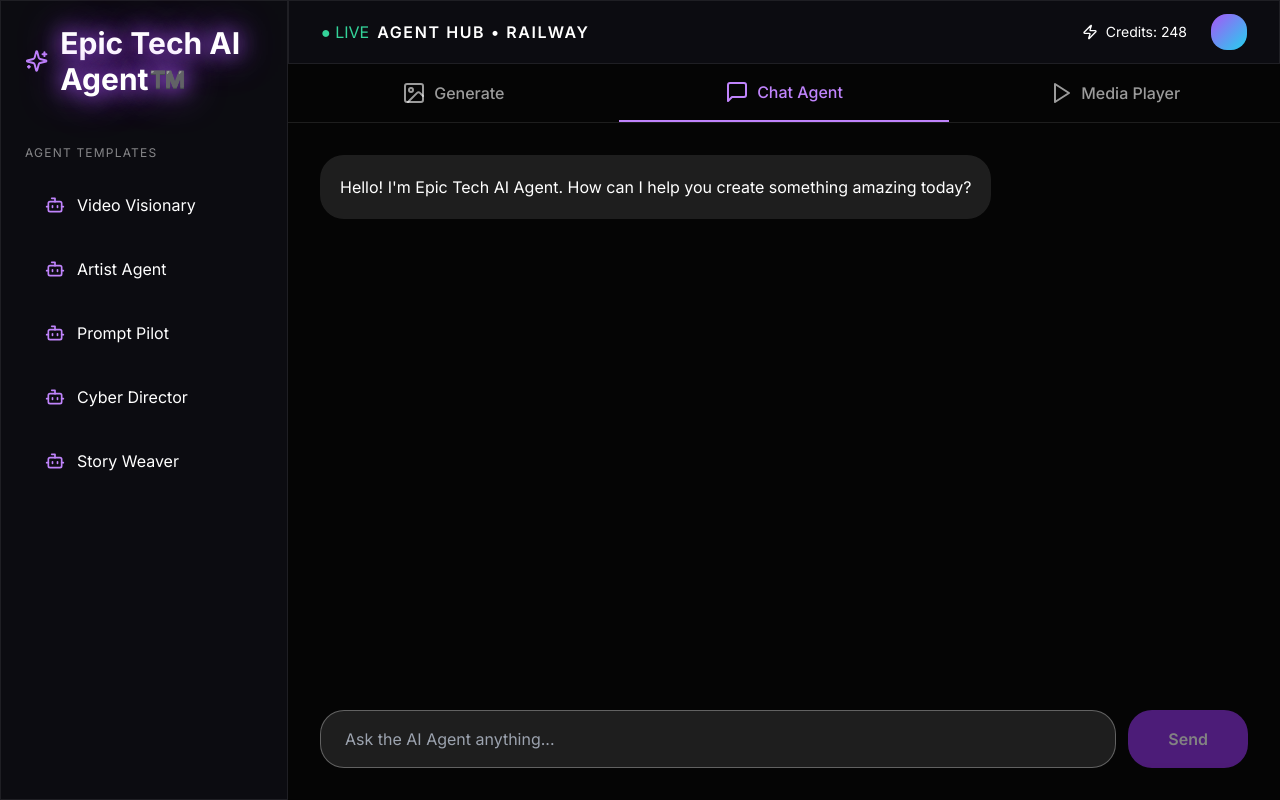
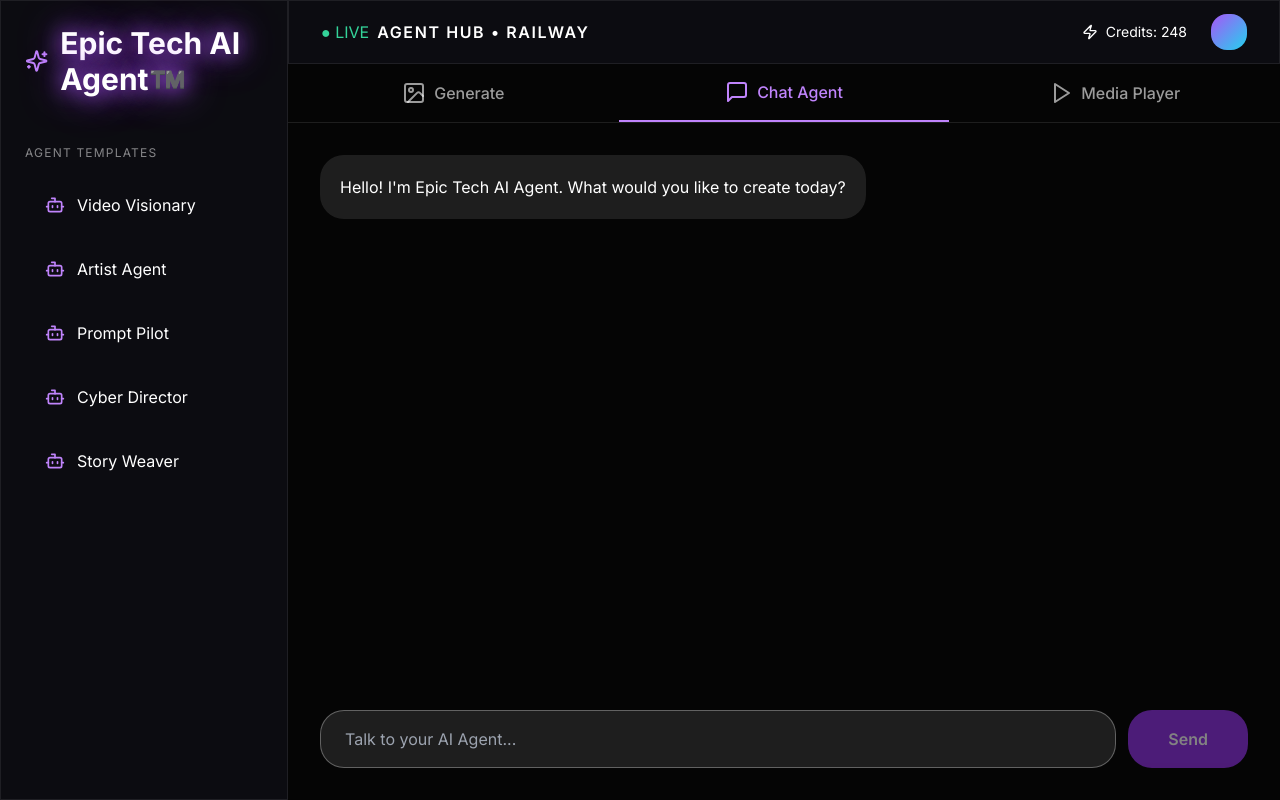
Before and after one commit to Sm0k367/epic-tech-platform, a Next.js app: page / in a window 1280 px wide. Both pictures are taken after a click on the button "Chat Agent". Built offline with nearby package versions, Linux system fonts and the light colour scheme.

Commit message:
Update page.tsx

```diff
--- a/app/page.tsx
+++ b/app/page.tsx
@@ -14,7 +14,7 @@
 
   // Chat State
   const [chatMessages, setChatMessages] = useState<{ role: string; content: string }[]>([
-    { role: 'assistant', content: "Hello! I'm Epic Tech AI Agent. How can I help you create something amazing today?" }
+    { role: 'assistant', content: "Hello! I'm Epic Tech AI Agent. What would you like to create today?" }
   ]);
   const [chatInput, setChatInput] = useState('');
   const [isChatLoading, setIsChatLoading] = useState(false);
@@ -36,7 +36,7 @@
     setIsGenerating(false);
   };
 
-  // Real Chat with Cloudflare AI
+  // Real Chat using Server Action
   const sendChatMessage = async () => {
     if (!chatInput.trim() || isChatLoading) return;
 
@@ -46,33 +46,22 @@
     setIsChatLoading(true);
 
     try {
-      const response = await fetch(
-        `https://api.cloudflare.com/client/v4/accounts/${process.env.NEXT_PUBLIC_CLOUDFLARE_ACCOUNT_ID}/ai/run/@cf/meta/llama-3-8b-instruct`,
-        {
-          method: 'POST',
-          headers: {
-            Authorization: `Bearer ${process.env.NEXT_PUBLIC_CLOUDFLARE_API_TOKEN}`,
-            'Content-Type': 'application/json',
-          },
-          body: JSON.stringify({
-            messages: [
-              { role: "system", content: "You are Epic Tech AI Agent, a helpful and creative cinematic AI assistant." },
-              ...chatMessages,
-              { role: "user", content: userMessage }
-            ],
-            max_tokens: 500,
-          }),
-        }
-      );
+      const response = await fetch('/api/chat', {
+        method: 'POST',
+        headers: { 'Content-Type': 'application/json' },
+        body: JSON.stringify({ message: userMessage, history: chatMessages }),
+      });
 
       const data = await response.json();
-      const reply = data.result?.response || "Sorry, I couldn't process that.";
 
-      setChatMessages(prev => [...prev, { role: 'assistant', content: reply }]);
+      setChatMessages(prev => [...prev, {
+        role: 'assistant',
+        content: data.reply || "Sorry, I couldn't respond right now."
+      }]);
     } catch (err) {
       setChatMessages(prev => [...prev, {
         role: 'assistant',
-        content: "Sorry, I'm having trouble connecting right now. Please try again."
+        content: "Sorry, I'm having trouble connecting. Please try again."
       }]);
     }
 
@@ -81,7 +70,7 @@
 
   return (
     <div className="min-h-screen bg-[#050505] text-white flex overflow-hidden">
-      {/* Sidebar */}
+      {/* Sidebar - same as before */}
       <div className="w-72 border-r border-white/10 p-6 glass flex flex-col">
         <div className="flex items-center gap-3 mb-12">
           <Sparkles className="w-9 h-9 text-purple-400" />
@@ -174,26 +163,20 @@
           </div>
         )}
 
-        {/* Chat Agent Tab - REAL AI */}
+        {/* Chat Tab */}
         {activeTab === 'chat' && (
           <div className="flex-1 flex flex-col p-8">
-            <div className="flex-1 overflow-y-auto space-y-6 mb-6 pr-4">
+            <div className="flex-1 overflow-y-auto space-y-6 mb-6">
               {chatMessages.map((msg, i) => (
                 <div key={i} className={`flex ${msg.role === 'user' ? 'justify-end' : 'justify-start'}`}>
                   <div className={`max-w-[75%] p-5 rounded-3xl ${
-                    msg.role === 'user'
-                      ? 'bg-purple-600 text-white'
-                      : 'bg-white/10'
+                    msg.role === 'user' ? 'bg-purple-600' : 'bg-white/10'
                   }`}>
                     {msg.content}
                   </div>
                 </div>
               ))}
-              {isChatLoading && (
-                <div className="flex justify-start">
-                  <div className="bg-white/10 p-5 rounded-3xl">Thinking...</div>
-                </div>
-              )}
+              {isChatLoading && <div className="text-purple-400">Thinking...</div>}
             </div>
 
             <div className="flex gap-3">
@@ -202,7 +185,7 @@
                 value={chatInput}
                 onChange={(e) => setChatInput(e.target.value)}
                 onKeyPress={(e) => e.key === 'Enter' && sendChatMessage()}
-                placeholder="Ask the AI Agent anything..."
+                placeholder="Talk to your AI Agent..."
                 className="flex-1 bg-white/10 border border-white/30 rounded-3xl px-6 py-4 outline-none focus:border-purple-400"
               />
               <button
@@ -222,10 +205,7 @@
             <div>
               <Play className="w-24 h-24 mx-auto text-white/20 mb-6" />
               <h3 className="text-3xl mb-3">Media Player</h3>
-              <p className="text-white/60 max-w-md mx-auto">
-                Generated videos and audio will appear here with full playback controls.
-              </p>
-              <p className="text-sm text-white/40 mt-8">Feature coming soon</p>
+              <p className="text-white/60">Your generated videos and audio will play here.</p>
             </div>
           </div>
         )}
```
